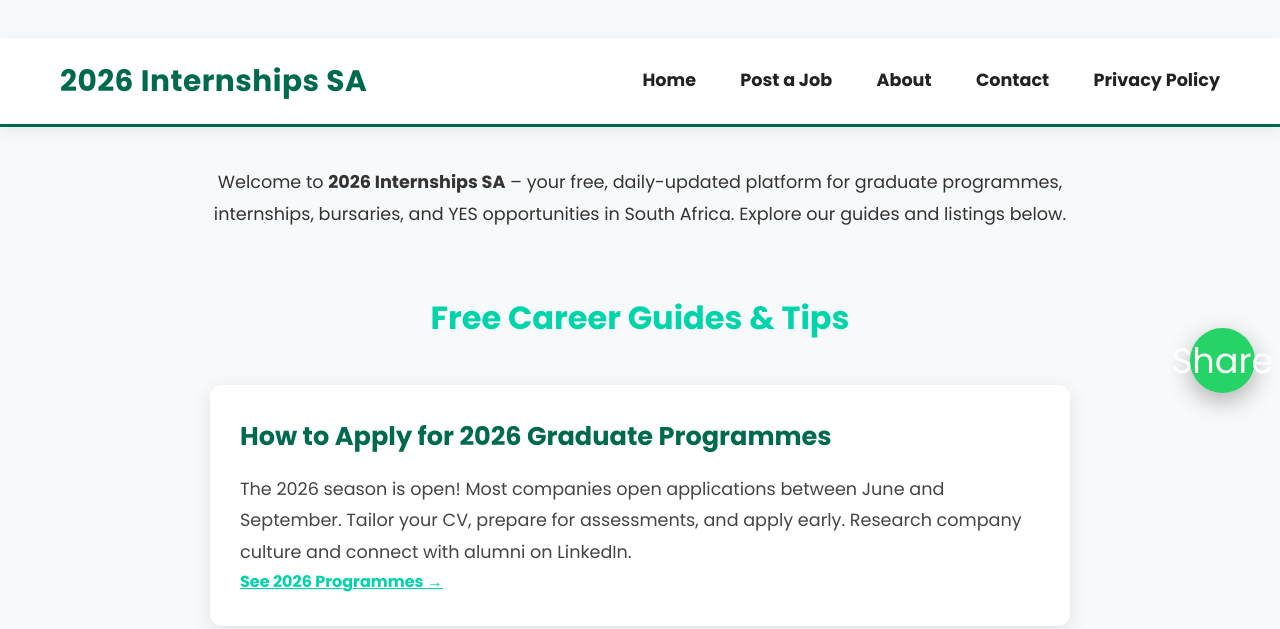
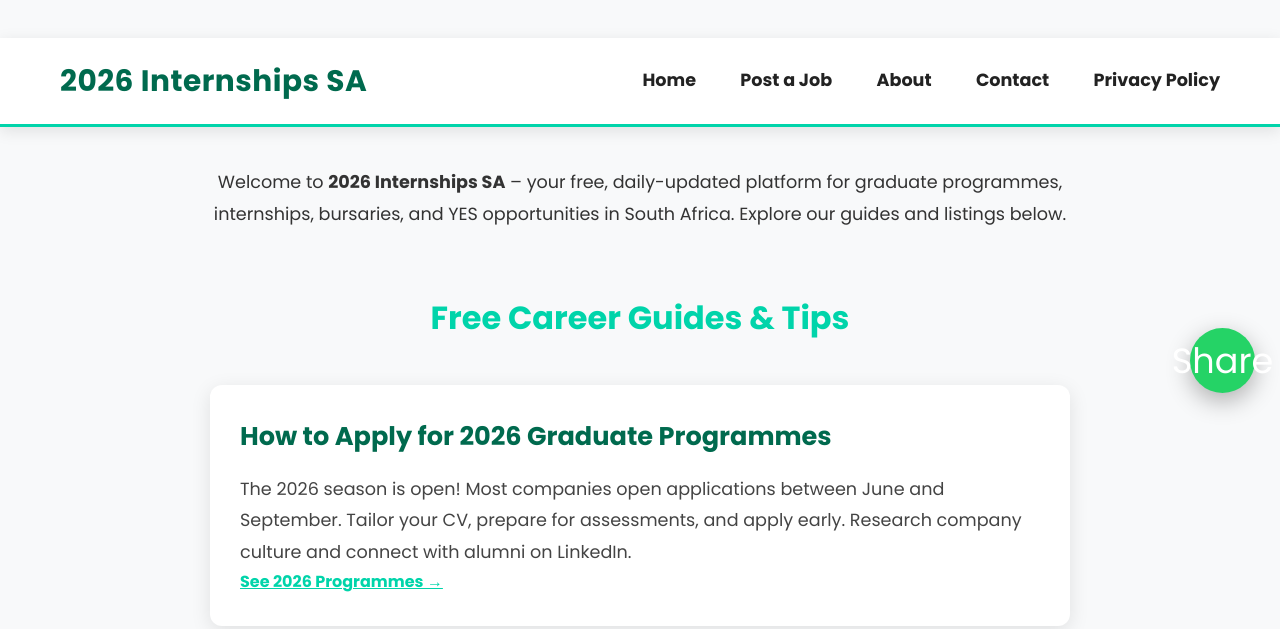
Before and after one commit to thando-25/MyWebsite, a plain HTML site: page index.html in a window 1280 px wide. Shown: the part 382-1011 px from the top of the page. Drawn offline with Linux system fonts and the light colour scheme.

Commit message:
Update style.css

```diff
--- a/style.css
+++ b/style.css
@@ -308,3 +308,14 @@
         font-size: 1.15rem;
     }
 }
+
+
+/* Sticky Navigation - Always at Top */
+.sticky-nav {
+    position: sticky;
+    top: 0;
+    z-index: 1000;
+    background: white;
+    box-shadow: 0 4px 15px rgba(0,0,0,0.1);
+    border-bottom: 3px solid #00d4aa;
+}
```
